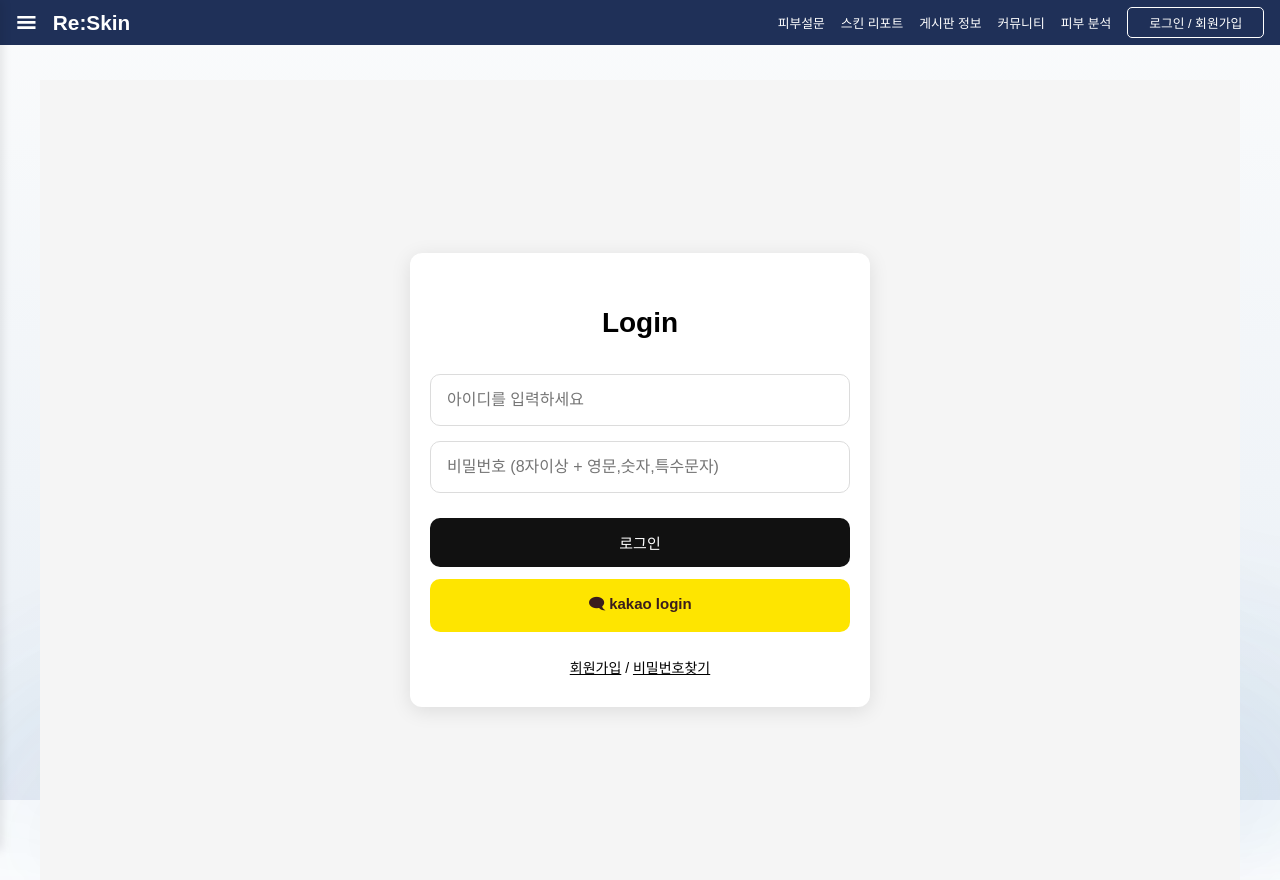
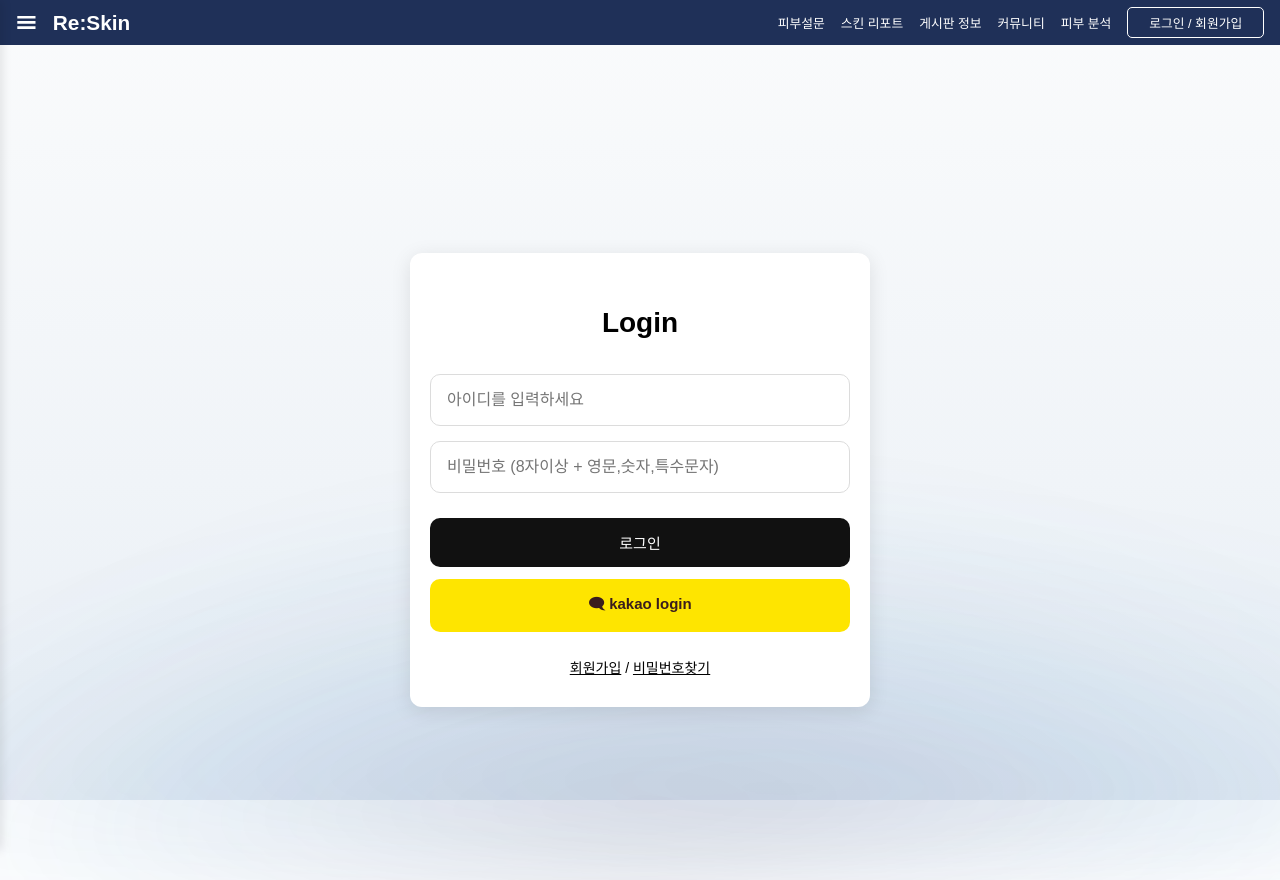
Before and after one commit to tab-captains/RE-Skin-fe, a React (Vite) app: page /login in a window 1280 px wide. Built offline with nearby package versions, Linux system fonts and the light colour scheme; no server answers.

Commit message:
design: 로그인,회원가입,프로필 배경화면 제거

```diff
--- a/src/features/auth/components/AuthLayout.jsx
+++ b/src/features/auth/components/AuthLayout.jsx
@@ -5,11 +5,12 @@ function AuthLayout({ children }) {
     <div
       style={{
         width: "100%",
+        height: "100vh",
         minHeight: "100vh",
         display: "flex",
         justifyContent: "center",
         alignItems: "center",
-        backgroundColor: "#f5f5f5",
+        overflow: "auto",
       }}
     >
       <div
@@ -19,6 +20,7 @@ function AuthLayout({ children }) {
           padding: "30px 20px",
           borderRadius: "12px",
           boxShadow: "0 4px 20px rgba(0, 0, 0, 0.1)",
+          margin: "20px 0",
         }}
       >
         {children}
--- a/src/features/auth/pages/ProfilePage.jsx
+++ b/src/features/auth/pages/ProfilePage.jsx
@@ -11,7 +11,6 @@ const Container = styled.div`
     flex-direction: column;
     align-items: center;
     padding: 80px 20px;
-    background-color: #f0f3f8;
     min-height: 100vh;
 `;
 
--- a/src/features/auth/pages/RegisterPage.jsx
+++ b/src/features/auth/pages/RegisterPage.jsx
@@ -10,7 +10,6 @@ function RegisterPage() {
         display: "flex",
         justifyContent: "center",
         alignItems: "center",
-        background: "#f8f8f8",
         padding: "20px",
       }}
     >
```
